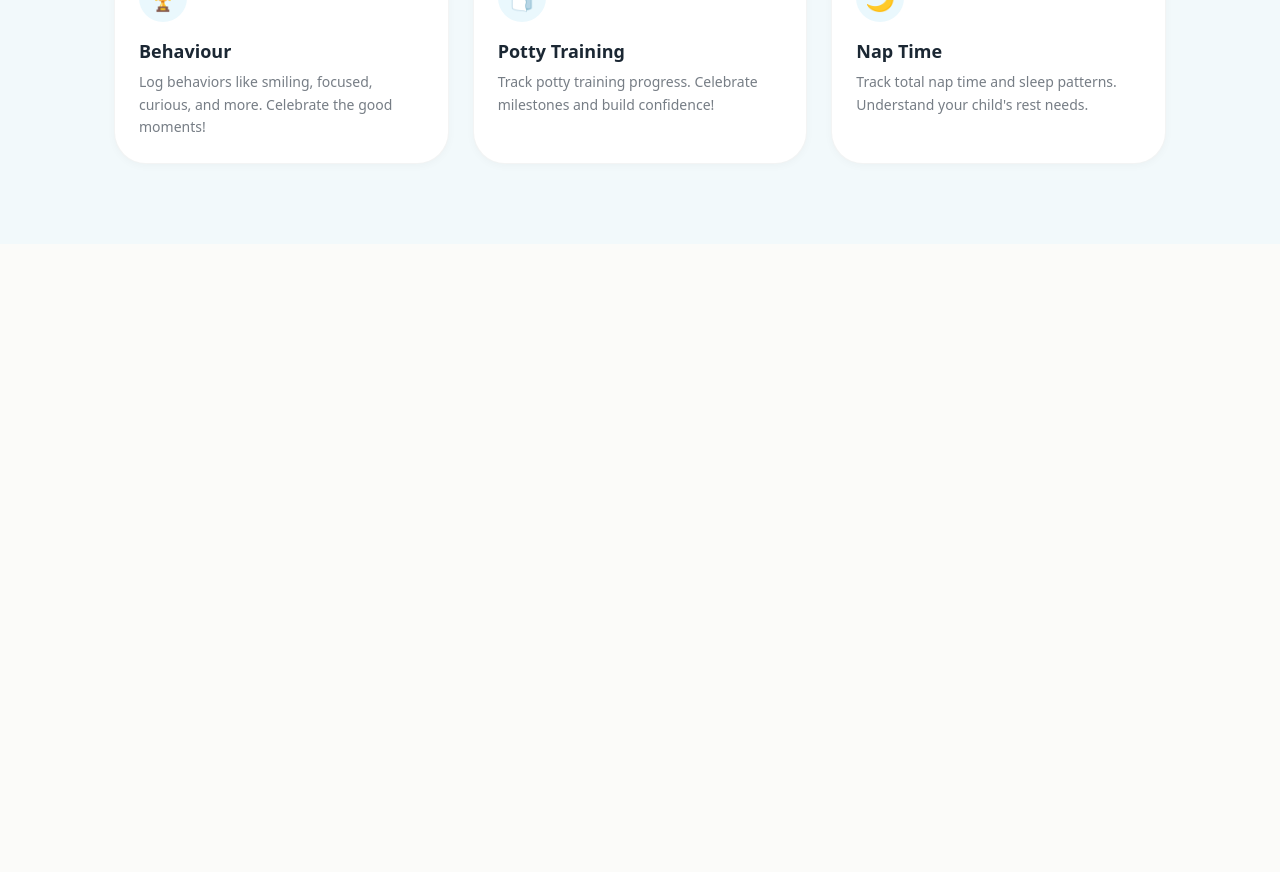
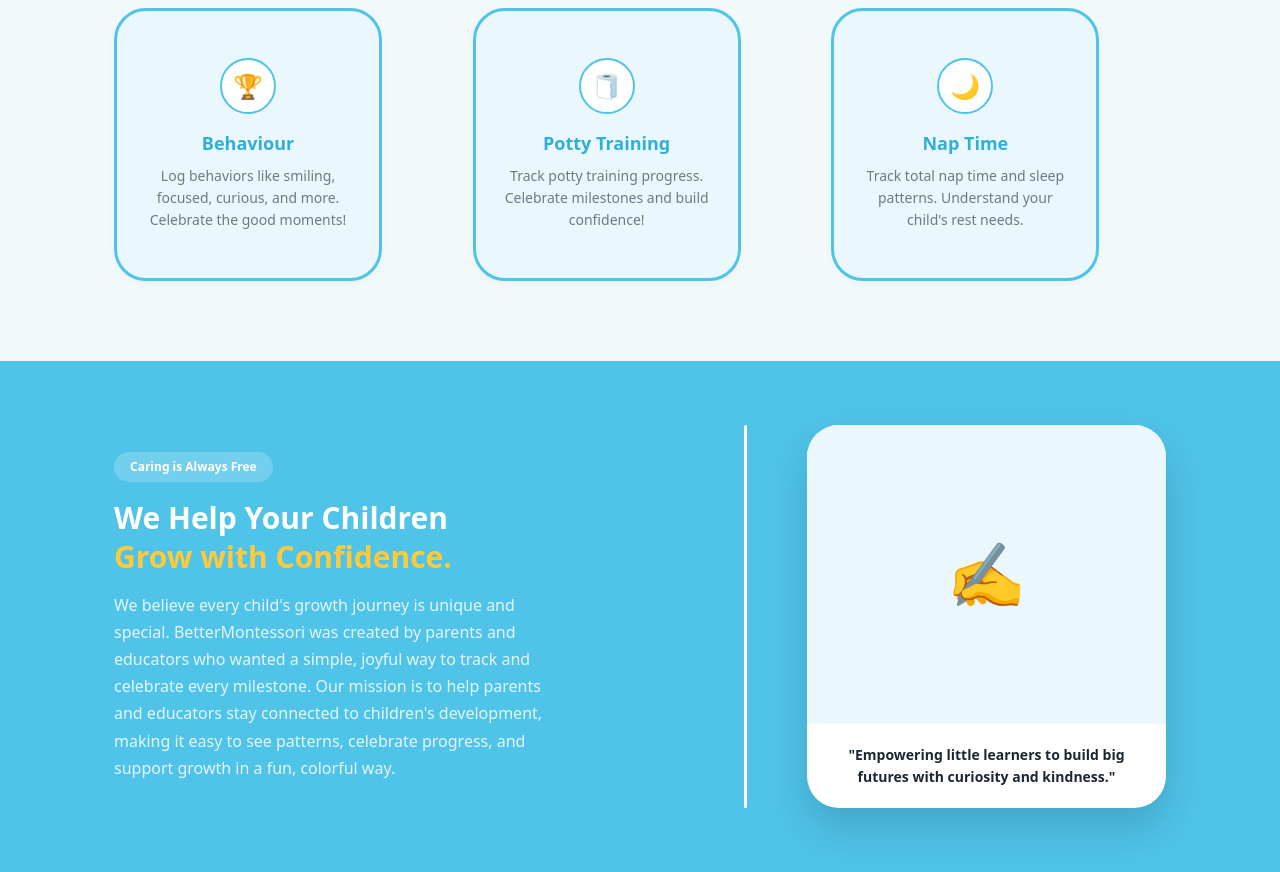
Before and after one commit to LaskaMaharjan/Bettermontessori, a React (Vite) app: page / in a window 1280 px wide. Shown: the part 1040-1912 px from the top of the page. Before the commit the page ends 1284 px from the top, so only its background shows below. Built offline with nearby package versions, Linux system fonts and the light colour scheme.

Commit message:
feat: add about section

```diff
--- a/src/App.jsx
+++ b/src/App.jsx
@@ -1,6 +1,7 @@
 import Navbar from './Components/Navbar.jsx'
 import Hero from './Components/Hero.jsx'
 import Features from './Components/Features.jsx'
+import About from './Components/About.jsx'
 
 export default function App() {
   return (
@@ -8,6 +9,7 @@ export default function App() {
       <Navbar />
       <Hero />
       <Features />
+      <About/>
     </>
   )
 }
--- a/src/Components/About.jsx
+++ b/src/Components/About.jsx
@@ -0,0 +1,34 @@
+// The mission/about banner with the blue background.
+export default function About() {
+  return (
+    <section className="about" id="about">
+      <div className="section-inner about-inner">
+        <div className="about-text">
+          <span className="pill">Caring is Always Free</span>
+          <h2>
+            We Help Your Children
+            <br />
+            <span className="sun-text">Grow with Confidence.</span>
+          </h2>
+          <p>
+            We believe every child's growth journey is unique and special. BetterMontessori
+            was created by parents and educators who wanted a simple, joyful way to track and
+            celebrate every milestone. Our mission is to help parents and educators stay
+            connected to children's development, making it easy to see patterns, celebrate
+            progress, and support growth in a fun, colorful way.
+          </p>
+        </div>
+
+        <div className="about-card-wrap">
+          <div className="divider"></div>
+          <figure className="about-card">
+            <div className="about-card-image">✍️</div>
+            <blockquote>
+              "Empowering little learners to build big futures with curiosity and kindness."
+            </blockquote>
+          </figure>
+        </div>
+      </div>
+    </section>
+  )
+}
--- a/src/style.css
+++ b/src/style.css
@@ -295,10 +295,17 @@ img {
 }
 
 .feature-card {
-  background: var(--color-white);
-  border: 1px solid rgba(27, 39, 51, 0.05);
+  width: 268px;
+  height: 273px;
+  background: var(--color-sky-light);
+  border: 3px solid var(--color-sky);
   border-radius: var(--radius-lg);
   padding: 24px;
+  display: flex;
+  flex-direction: column;
+  align-items: center;
+  justify-content: center;
+  text-align: center;
   box-shadow: 0 2px 8px rgba(0, 0, 0, 0.03);
   transition: transform 0.2s ease, box-shadow 0.2s ease;
 }
@@ -309,10 +316,11 @@ img {
 }
 
 .feature-icon {
-  width: 48px;
-  height: 48px;
+  width: 56px;
+  height: 56px;
   border-radius: 50%;
-  background: var(--color-sky-light);
+  background: var(--color-white);
+  border: 2px solid var(--color-sky);
   display: flex;
   align-items: center;
   justify-content: center;
@@ -323,7 +331,8 @@ img {
 .feature-card h3 {
   font-size: 18px;
   font-weight: 700;
-  margin-bottom: 6px;
+  color: var(--color-sky-dark);
+  margin-bottom: 8px;
 }
 
 .feature-card p {
@@ -331,3 +340,87 @@ img {
   color: rgba(27, 39, 51, 0.6);
   line-height: 1.6;
 }
+/* =========================================
+   7. ABOUT / MISSION
+   ========================================= */
+.about {
+  padding: 64px 24px;
+  background: var(--color-sky);
+  color: var(--color-white);
+}
+
+.about-inner {
+  display: grid;
+  grid-template-columns: 1fr auto;
+  gap: 171px;
+  align-items: center;
+}
+
+.pill {
+  display: inline-block;
+  font-size: 12px;
+  font-weight: 700;
+  background: rgba(255, 255, 255, 0.2);
+  padding: 6px 16px;
+  border-radius: var(--radius-full);
+  margin-bottom: 16px;
+}
+
+.about-text h2 {
+  font-size: 30px;
+  line-height: 1.3;
+}
+
+.sun-text {
+  color: var(--color-sun);
+}
+
+.about-text p {
+  margin-top: 16px;
+  color: rgba(255, 255, 255, 0.85);
+  line-height: 1.7;
+}
+
+.about-card-wrap {
+  display: flex;
+  gap: 60px;
+  align-items: stretch;
+}
+
+.divider {
+   width: 3px;
+  background: var(--color-white);
+  border-radius: var(--radius-full);
+  align-self: stretch;
+}
+
+.about-card {
+   width: 359px;
+  height: 383px;
+  background: var(--color-white);
+  color: var(--color-ink);
+  border-radius: var(--radius-lg);
+  overflow: hidden;
+  box-shadow: 0 20px 40px rgba(0, 0, 0, 0.15);
+  margin: 0;
+  display: flex;
+  flex-direction: column;
+}
+
+.about-card-image {
+  flex: 1;
+  background: var(--color-sky-light);
+  display: flex;
+  align-items: center;
+  justify-content: center;
+  font-size: 64px;
+}
+
+.about-card blockquote {
+  margin: 0;
+  padding: 20px;
+  text-align: center;
+  font-weight: 700;
+  font-size: 14px;
+  line-height: 1.6;
+}
```
